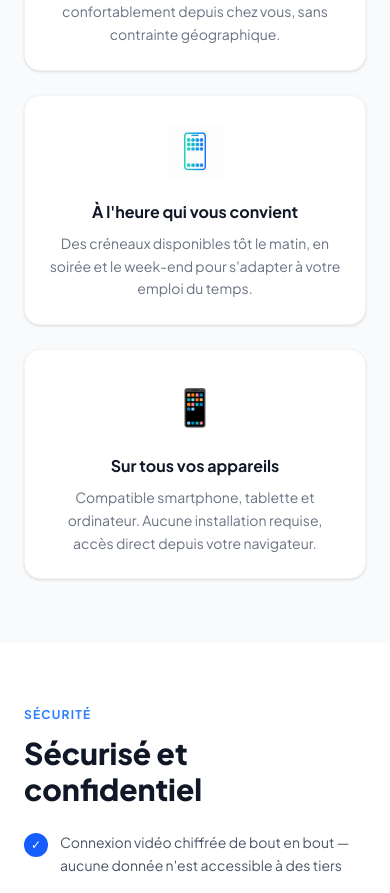
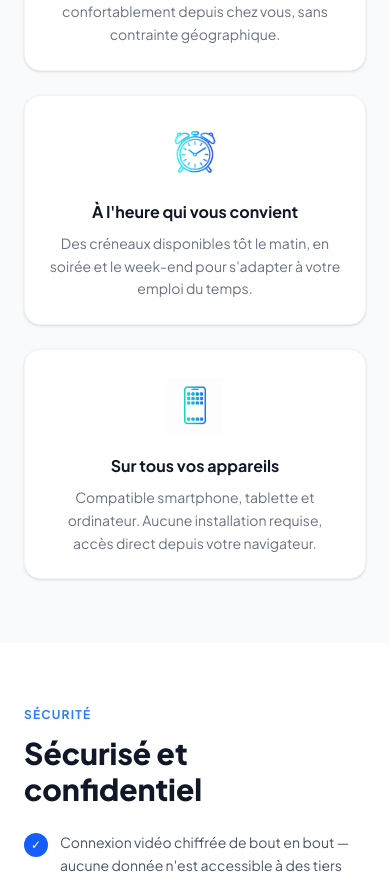
Before and after one commit to All185/medivio-frontend, a Next.js app: page /features/teleconsultation in a window 390 px wide. Shown: the part 2604-3497 px from the top of the page. Built offline with nearby package versions, Linux system fonts and the light colour scheme.

Commit message:
fix: icônes alarm et smartphone téléconsultation

```diff
--- a/app/features/teleconsultation/page.tsx
+++ b/app/features/teleconsultation/page.tsx
@@ -145,8 +145,8 @@ export default function TeleconsultationFeaturePage() {
           <div className="grid grid-cols-1 sm:grid-cols-3 gap-6">
             {[
               { icon: '/icons/house_feature.png', title: 'Depuis votre domicile', desc: "Plus besoin de vous déplacer. Consultez confortablement depuis chez vous, sans contrainte géographique." },
-              { icon: '/icons/smartphone_feature.png', title: 'À l\'heure qui vous convient', desc: "Des créneaux disponibles tôt le matin, en soirée et le week-end pour s'adapter à votre emploi du temps." },
-              { icon: '📱', title: 'Sur tous vos appareils', desc: "Compatible smartphone, tablette et ordinateur. Aucune installation requise, accès direct depuis votre navigateur." },
+              { icon: '/icons/alarm_feature.png', title: 'À l\'heure qui vous convient', desc: "Des créneaux disponibles tôt le matin, en soirée et le week-end pour s'adapter à votre emploi du temps." },
+              { icon: '/icons/smartphone_feature.png', title: 'Sur tous vos appareils', desc: "Compatible smartphone, tablette et ordinateur. Aucune installation requise, accès direct depuis votre navigateur." },
             ].map((item, i) => (
               <div key={i} className="bg-white rounded-2xl p-6 shadow-sm border border-gray-100 text-center">
                 <div className="mb-4 flex items-center justify-center" style={{height:64}}>
```
Also changed, not shown: public/icons/alarm_feature.png (added).
